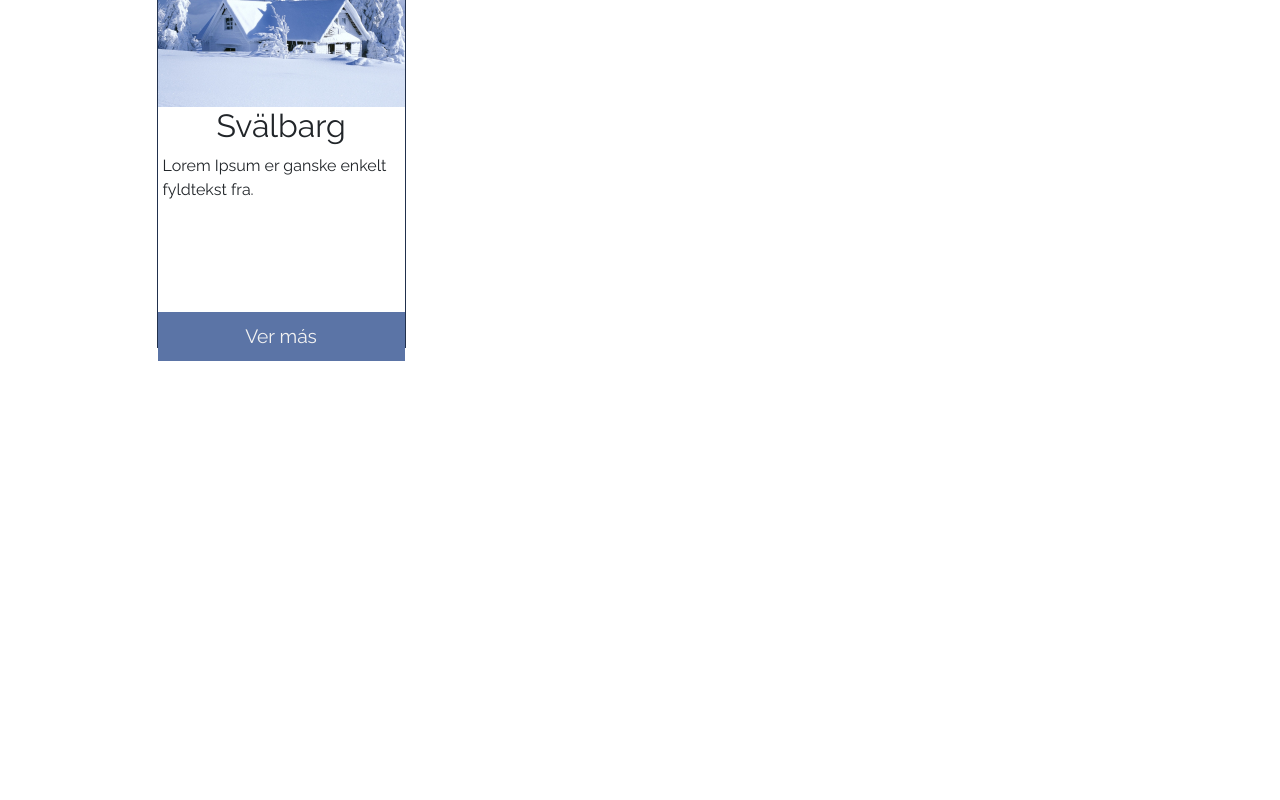
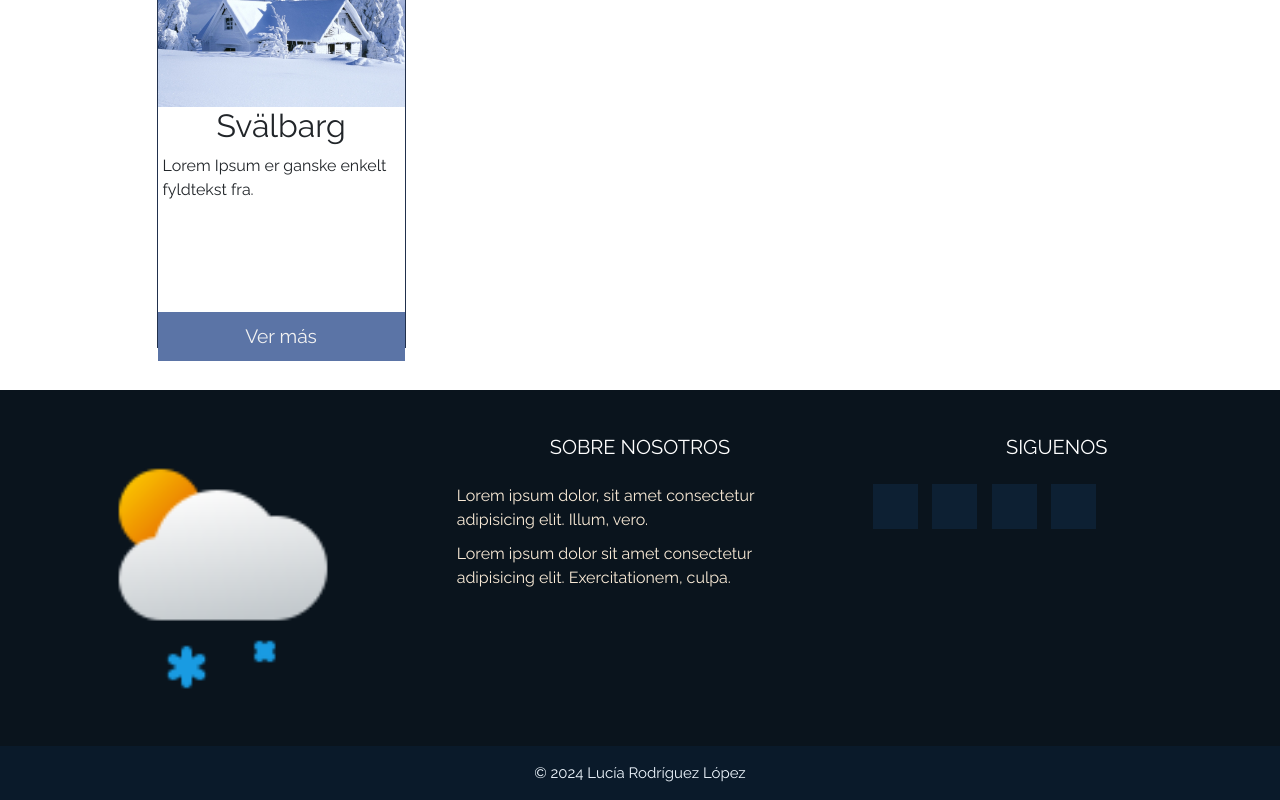
Before and after one commit to LuciaRol/SaSS_Inmobiliaria, a website: page index.html in a window 1280 px wide. Shown: the part 4390-5190 px from the top of the page. Before the commit the page ends 4751 px from the top, so only its background shows below. Drawn offline with nearby package versions, Linux system fonts and the light colour scheme; files whose address does not match are found by name.

Commit message:
componente footer html

```diff
--- a/index.html
+++ b/index.html
@@ -363,10 +363,37 @@
 
 
           </section>
+        </div>
 
+        <footer class="pie-pagina">
+          <div class="grupo1">
+              <div class="box">
+                  <figure>
+                      <a href="#">
+                          <img src="img/icons8-snowy-sunny-day-96.png" alt="logo">
+                      </a>
+                  </figure>
+              </div>
+              <div class="box">
+                  <h2>SOBRE NOSOTROS</h2>
+                  <P>Lorem ipsum dolor, sit amet consectetur adipisicing elit. Illum, vero.</P>
+                  <P>Lorem ipsum dolor sit amet consectetur adipisicing elit. Exercitationem, culpa.</P>
+              </div>
+              <div class="box">
+                  <h2>SIGUENOS</h2>
+                  <div class="red-social">
+                      <a href="#" class="fa fa-facebook"></a>
+                      <a href="#" class="fa fa-instagram"></a>
+                      <a href="#" class="fa fa-twitter"></a>
+                      <a href="#" class="fa fa-youtube"></a>
+                  </div>
+              </div>
+          </div>
 
-
-        </div>
+          <div class="grupo2">
+              <small>&copy; 2024 Lucía Rodríguez López</small>
+          </div>
+      </footer>
 
 
 
--- a/scss/_mixin.scss
+++ b/scss/_mixin.scss
@@ -49,7 +49,7 @@
     grid-row-gap: $gap;
 }
 
-@mixin creagrid2( $column: 8, $row: 8, $gap: 1.6rem, $margen:6rem,$colum-size: 16rem){
+@mixin creagrid2( $column: 8, $row: 10, $gap: 1.6rem, $margen:6rem,$colum-size: 16rem){
     display: grid;
     grid-template-columns: minmax($margen,2fr) repeat($column,minmax(min-content,$colum-size)) minmax($margen,2fr);
     grid-template-rows: repeat($row,min-content);
--- /dev/null
+++ b/scss/components/_footer.scss
@@ -0,0 +1,80 @@
+@import url('https://fonts.googleapis.com/css2?family=Open+Sans:ital,wght@0,300..800;1,300..800&display=swap');
+
+.pie-pagina{
+    width: 100%;
+    background-color: #0a141d;
+
+}
+
+.pie-pagina .grupo1{
+    width: 100%;
+    max-width: 1200px;
+    margin: auto;
+    display: grid;
+    grid-template-columns: repeat(3, 1fr);
+    grid-gap: 50px;
+    padding: 45px 0px;
+}
+
+.pie-pagina .grupo1 .box figure{
+    width: 100%;
+    height: 100%;
+    display: flex;
+    justify-content: center;
+    align-items: center;
+}
+
+.pie-pagina .grupo1 .box figure img{
+    width: 250px;
+}
+
+.pie-pagina .grupo1 .box h2{
+    color: white;
+    margin-bottom: 25px;
+    font-size: 20px;
+}
+
+.pie-pagina .grupo1 .box p{
+    color: antiquewhite;
+    margin-bottom: 10px;
+}
+
+.pie-pagina .grupo1 .box .red-social a{
+    display: inline-block;
+    text-decoration: none;
+    width: 45px;
+    height: 45px;
+    line-height: 45px;
+    color: white;
+    margin-right: 10px;
+    background-color: #0d2033;
+    text-align: center;
+    transition: all 300ms ease;
+}
+
+.pie-pagina .grupo1 .box .red-social a:hover{
+    color: aqua;
+}
+
+.pie-pagina .grupo2{
+    background-color: #0a1a2a;
+    padding: 15px 10px;
+    text-align: center;
+    color:aliceblue;
+}
+
+.pie-pagina .grupo2 small{
+    font-size: 15px;
+}
+
+@media screen and (max-width:800px){
+    .pie-pagina .grupo1{
+        width: 90%;
+        grid-template-columns: repeat(1, 1fr);
+        grid-gap: 30px;
+        padding: 35px 0px;
+    }
+
+
+
+}
--- a/scss/styles.scss
+++ b/scss/styles.scss
@@ -19,3 +19,4 @@
 @import './components/card-pro';
 @import './components/card-site';
 @import './components/gallery';
+@import './components/footer';
```
Also changed, not shown: css/styles.css.
